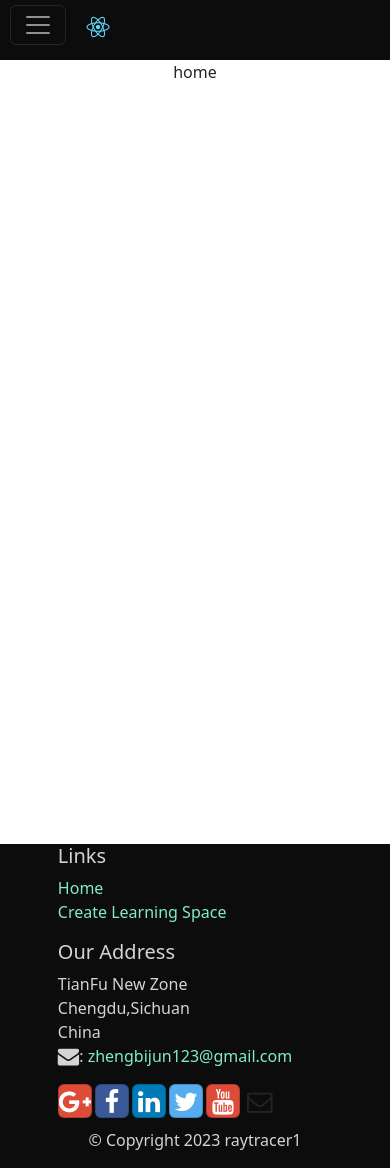
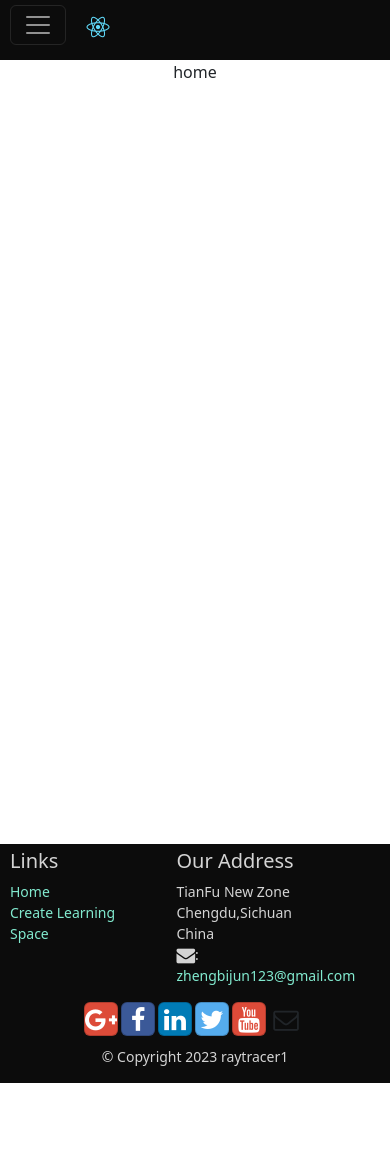
Before and after one commit to raytracer1/notes-frontend, a React app: page / in a window 390 px wide. After the commit the page ends 1083 px from the top, so only its background shows below. Built offline with nearby package versions, Linux system fonts and the light colour scheme.

Commit message:
optimize footer

```diff
--- a/src/components/Footer/index.tsx
+++ b/src/components/Footer/index.tsx
@@ -6,6 +6,7 @@ function Footer() {
       <div className='footer'>
         <div className='footer-container'>
           <div className='content'>
+            <div className='links-address'>
               <div className='links'>
                 <h5>Links</h5>
                 <ul className="list-unstyled">
@@ -22,6 +23,7 @@ function Footer() {
                   <i className="fa fa-envelope fa-lg"></i>: <a href="mailto:zhengbijun123@gmail.com">
                     zhengbijun123@gmail.com</a>
                 </address>
+              </div>
             </div>
             <div className="social">
               <div className="text-center">
--- a/src/components/Footer/style.scss
+++ b/src/components/Footer/style.scss
@@ -12,9 +12,12 @@
     flex-direction: column;
     justify-content: center;
     align-items: center;
+    padding-top: 20px;
 
     @media(max-width:767px) {
         width: 100%;
+        font-size: 14px;
+        padding-top: 5px;
     }
 
     .content {
@@ -23,14 +26,29 @@
 
         @media(max-width:767px) {
             flex-direction: column;
+            align-items: center;
         }
 
-        .links, .address {
-            margin-right: 40px;
-            color: #d4d4d4;
-            a {
-                text-decoration: none;
-                color: #82eacf;;
+        .links-address {
+            display: flex;
+            flex-direction: row;
+
+            @media(max-width:767px) {
+                margin: 0;
+            }
+
+            .links, .address {
+                margin-right: 40px;
+                color: #d4d4d4;
+
+                @media(max-width:767px) {
+                    margin: 0 10px;
+                }
+
+                a {
+                    text-decoration: none;
+                    color: #82eacf;
+                }
             }
         }
 
```
Lines whose indentation alone changed are shown as unchanged.
